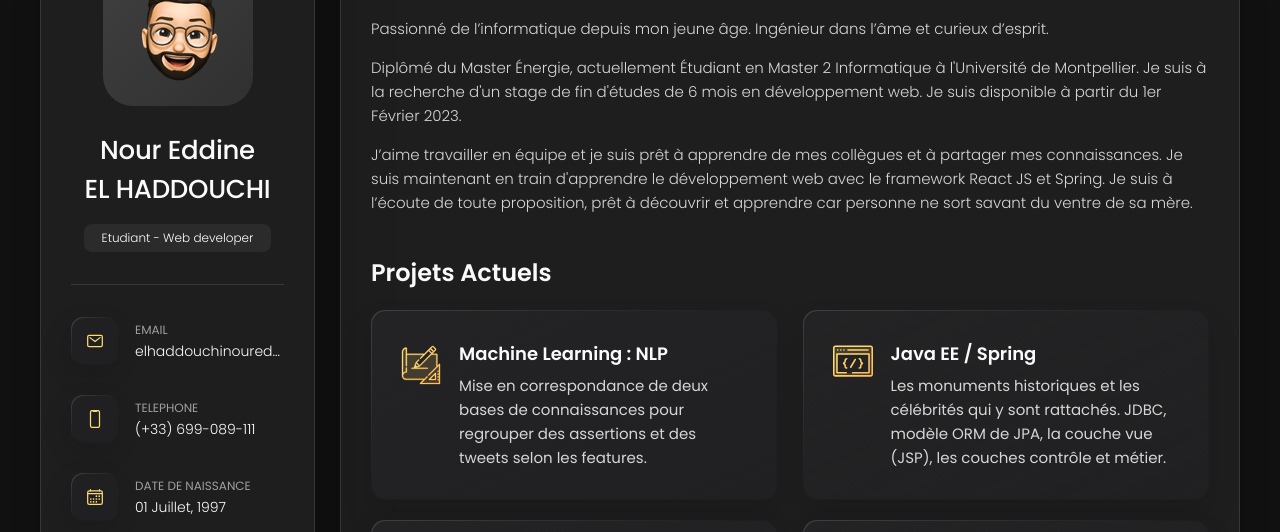
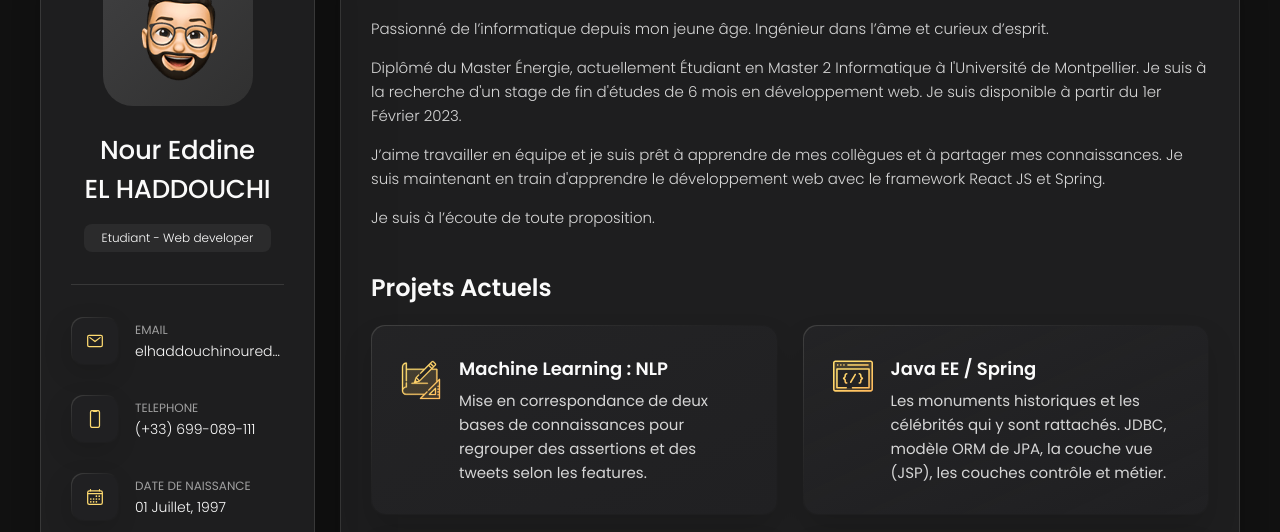
Before and after one commit to NouryD/NouryD.github.io, a plain HTML site: page portfolio/index.html in a window 1280 px wide. Shown: the part 162-694 px from the top of the page. Drawn offline with nearby package versions, Linux system fonts and the light colour scheme.

Commit message:
Update index.html

```diff
--- a/portfolio/index.html
+++ b/portfolio/index.html
@@ -216,8 +216,11 @@
             J’aime travailler en équipe et je suis prêt à apprendre de mes collègues et à partager mes connaissances.
 
             Je suis maintenant en train d'apprendre le développement web avec le framework React JS et Spring.
+          </p>
 
-            Je suis à l’écoute de toute proposition, prêt à découvrir et apprendre car personne ne sort savant du ventre de sa mère.
+          <p>
+
+            Je suis à l’écoute de toute proposition.
 
           </p>
 
```
